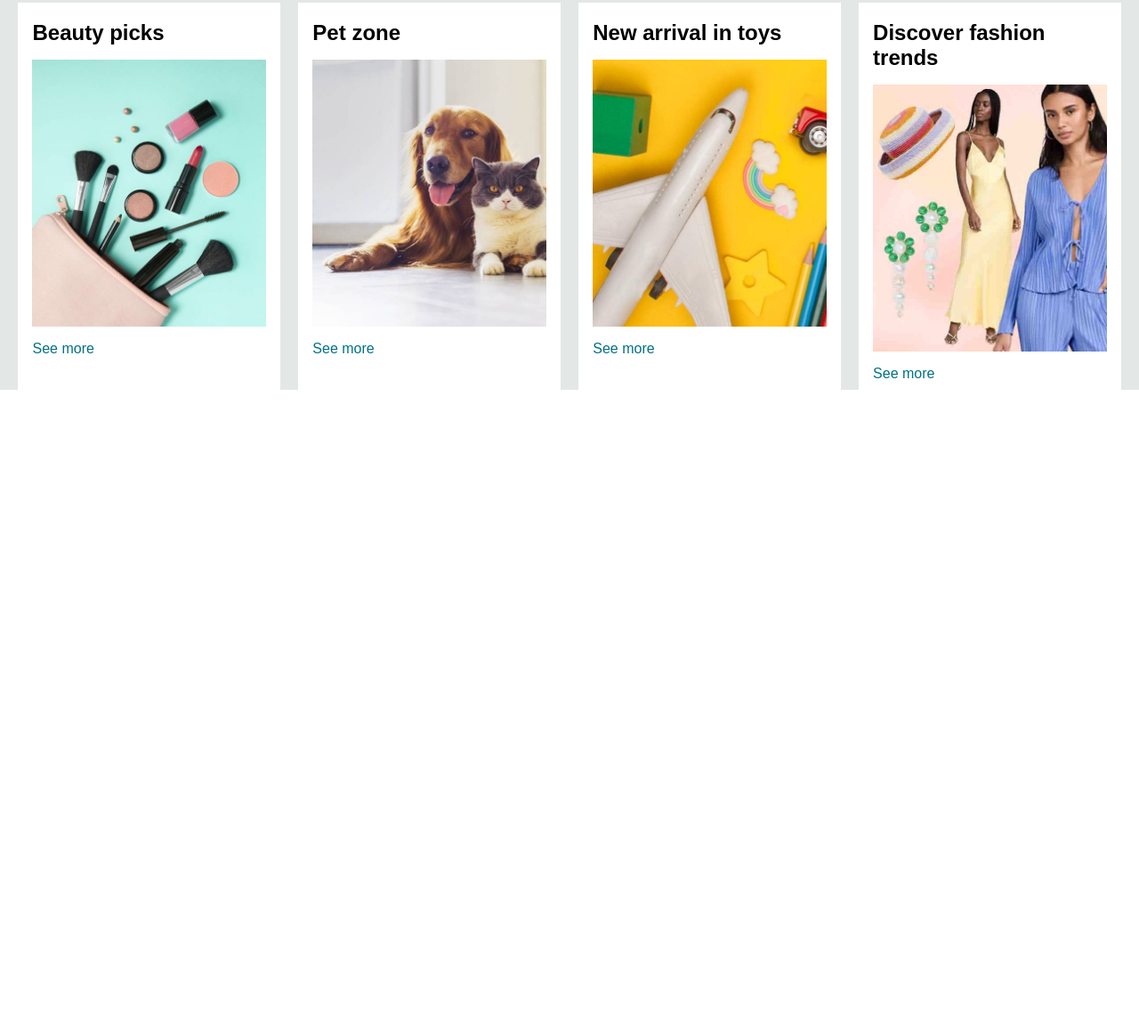
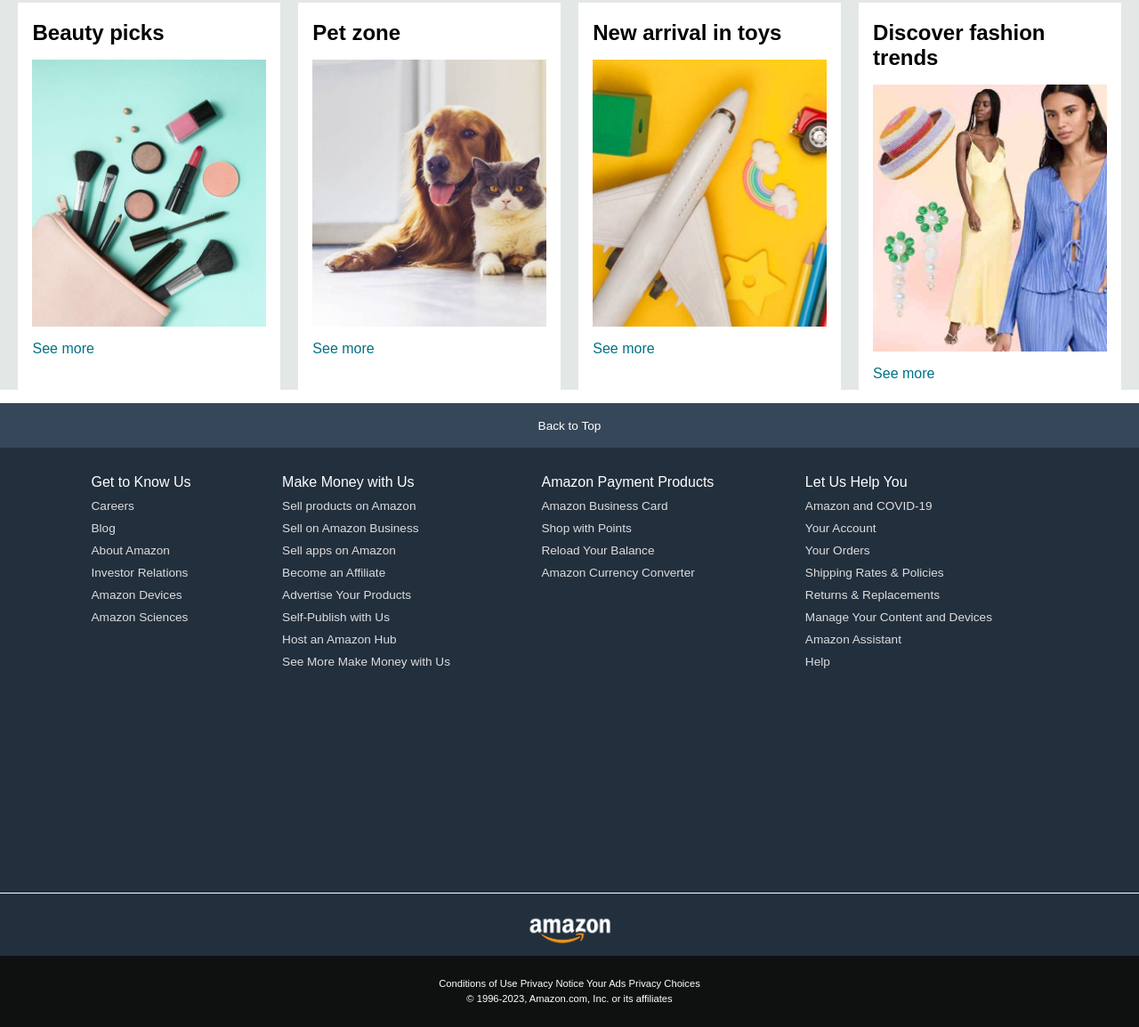
Before and after one commit to Rohith1802/Amazon-Homepage-clone, a plain HTML site: page index.html in a window 1280 px wide. Shown: the part 912-2066 px from the top of the page at 89% size. Before the commit the page ends 1350 px from the top, so only its background shows below. Drawn offline with Linux system fonts and the light colour scheme.

Commit message:
added footer

```diff
--- a/index.html
+++ b/index.html
@@ -137,5 +137,69 @@
         </div>
     </div>
 
+    <footer>
+        <div class="panel1">
+            Back to Top
+        </div>
+
+        <div class="panel2">
+            <ul>
+                <p>Get to Know Us</p>
+                <a>Careers</a>
+                <a>Blog</a>
+                <a>About Amazon</a>
+                <a>Investor Relations</a>
+                <a>Amazon Devices</a>
+                <a>Amazon Sciences</a>
+            </ul>
+            <ul>
+                <p>Make Money with Us</p>
+                <a>Sell products on Amazon</a>
+                <a>Sell on Amazon Business</a>
+                <a>Sell apps on Amazon</a>
+                <a>Become an Affiliate</a>
+                <a>Advertise Your Products</a>
+                <a>Self-Publish with Us</a>
+                <a>Host an Amazon Hub</a>
+                <a>See More Make Money with Us</a>
+            </ul>
+            <ul>
+                <p>Amazon Payment Products</p>
+                <a>Amazon Business Card</a>
+                <a>Shop with Points</a>
+                <a>Reload Your Balance</a>
+                <a>Amazon Currency Converter</a>
+            </ul>
+            <ul>
+                <p>Let Us Help You</p>
+                <a>Amazon and COVID-19</a>
+                <a>Your Account</a>
+                <a>Your Orders</a>
+                <a>Shipping Rates & Policies</a>
+                <a>Returns & Replacements</a>
+                <a>Manage Your Content and Devices</a>
+                <a>Amazon Assistant</a>
+                <a>Help</a>
+            </ul>
+            <ul></ul>
+        </div>
+
+        <div class="panel3">
+            <div class="logo">
+
+            </div>
+        </div>
+
+        <div class="panel4">
+            <div class="pages">
+                <a >Conditions of Use</a>
+                <a >Privacy Notice</a>
+                <a >Your Ads Privacy Choices</a>
+            </div>
+            <div class="copyright">
+                © 1996-2023, Amazon.com, Inc. or its affiliates
+            </div>
+        </div>
+    </footer>
 </body>
 </html>
--- a/style.css
+++ b/style.css
@@ -194,3 +194,63 @@
 .box-content p{
     color: #007185;
 }
+
+footer{
+    margin-top: 15px;
+}
+.panel1{
+    background-color: #37475a;
+    color:  white;
+    height: 50px;
+    display: flex;
+    justify-content: center;
+    align-items: center;
+    font-size: 0.85rem;
+}
+
+.panel2
+{
+    background-color: #222f3d;
+    color: white;
+    height: 500px;
+    display: flex;
+    justify-content: space-evenly;
+
+}
+ul{
+    margin-top: 30px;
+}
+
+ul a{
+    display:block;
+    font-size: 0.85rem;
+    margin-top: 10px;
+    color: #DDDDDD;
+}
+
+.panel3{
+    background-color: #222f3d;
+    color: white;
+    height: 70px;
+    border-top: 0.5px solid white;
+    display: flex;
+    justify-content: space-evenly;
+    align-items: center;
+}
+
+.panel4{
+    background-color: #0f1111;
+    color: white;
+    height: 80px;
+    font-size: 0.7rem;
+    text-align: center;
+}
+
+.pages{
+
+    padding-top: 25px;
+}
+
+.copyright{
+    margin-top: 5px;
+}
```
